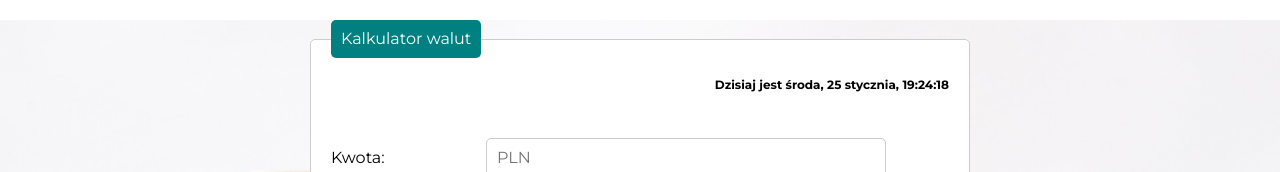
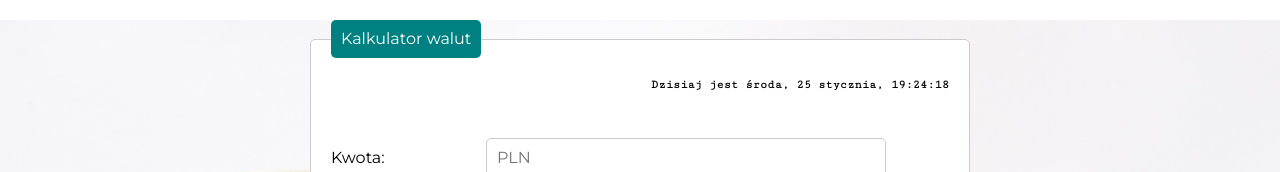
Before and after one commit to Kozuro/currency-converter-react, a React (Create React App) app: page / in a window 1280 px wide. Shown: the top 172 px of the page. Built offline with nearby package versions, Linux system fonts and the light colour scheme.

Commit message:
added font cutive mono for clock

```diff
--- a/public/index.html
+++ b/public/index.html
@@ -1,15 +1,13 @@
 <!DOCTYPE html>
 <html lang="pl">
+
 <head>
   <meta charset="utf-8" />
   <link rel="icon" href="%PUBLIC_URL%/icon.jpg" />
   <meta property="og:image" content="%PUBLIC_URL%/share.jpg" />
   <meta name="viewport" content="width=device-width, initial-scale=1" />
   <meta name="theme-color" content="#000000" />
-    <meta
-      name="description"
-      content="Web site created using create-react-app"
-    />
+  <meta name="description" content="Web site created using create-react-app" />
   <!--
       manifest.json provides metadata used when your web app is installed on a
       user's mobile device or desktop. See https://developers.google.com/web/fundamentals/web-app-manifest/
@@ -31,7 +29,12 @@
   <link rel="preconnect" href="https://fonts.googleapis.com">
   <link rel="preconnect" href="https://fonts.gstatic.com" crossorigin>
   <link href="https://fonts.googleapis.com/css2?family=Montserrat:wght@400;700&display=swap" rel="stylesheet">
+  <link rel="preconnect" href="https://fonts.googleapis.com">
+  <link rel="preconnect" href="https://fonts.gstatic.com" crossorigin>
+  <link href="https://fonts.googleapis.com/css2?family=Cutive+Mono&family=Lato:wght@400;700&display=swap"
+    rel="stylesheet">
 </head>
+
 <body>
   <noscript>You need to enable JavaScript to run this app.</noscript>
   <div id="root"></div>
@@ -46,4 +49,5 @@
       To create a production bundle, use `npm run build` or `yarn build`.
     -->
 </body>
+
 </html>
--- a/src/Form/Clock/style.css
+++ b/src/Form/Clock/style.css
@@ -1,4 +1,5 @@
 .clock {
+    font-family: 'Cutive Mono', monospace;
     font-weight: 700;
     font-size: 12px;
     text-align: right;
```
Lines whose indentation alone changed are shown as unchanged.
